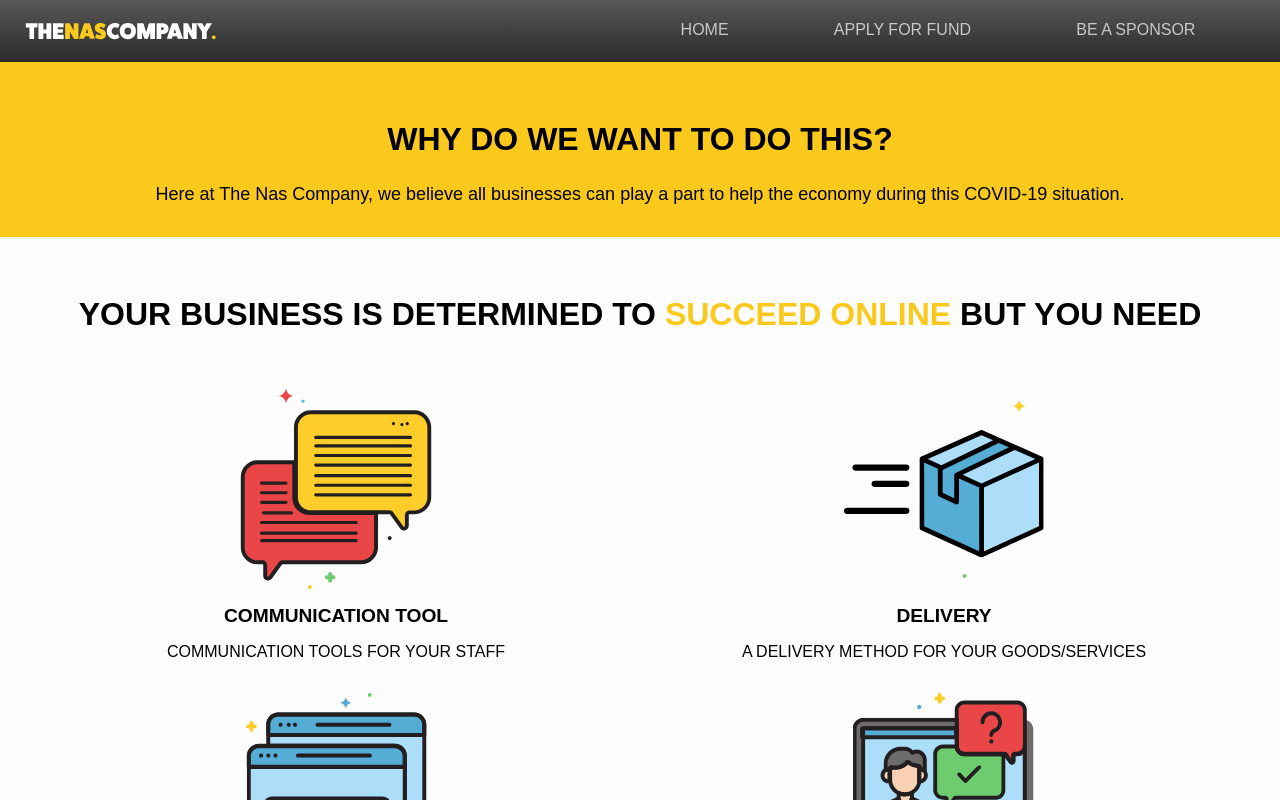
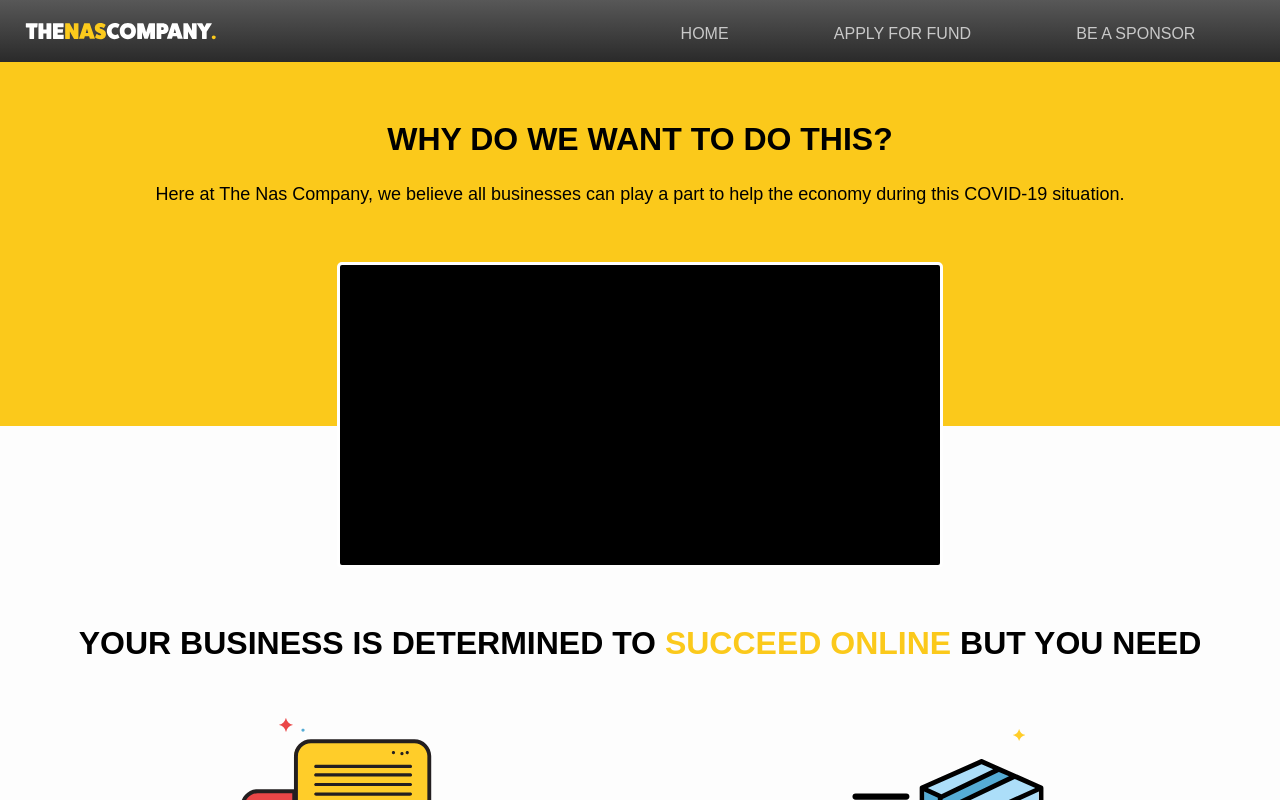
Before and after one commit to go-online-fund/frontend, a React (Create React App) app: page / in a window 1280 px wide. Shown: the top 800 px of the page. Built offline with nearby package versions, Linux system fonts and the light colour scheme.

Commit message:
Add video placeholder

```diff
--- a/package.json
+++ b/package.json
@@ -13,6 +13,7 @@
     "@types/styled-components": "^5.0.1",
     "react": "^16.13.1",
     "react-dom": "^16.13.1",
+    "react-player": "^1.15.3",
     "react-scripts": "3.4.1",
     "react-select": "^3.1.0",
     "smoothscroll-polyfill": "^0.4.4",
--- a/src/components/header/header.tsx
+++ b/src/components/header/header.tsx
@@ -8,6 +8,10 @@ const HeaderWrapper = styled.header`
   display: flex;
   padding: 1rem 2rem 1rem 0.5rem;
   justify-content: space-between;
+  @media (min-width: 768px){
+    text-align: center;
+    align-items: center
+  }
 `;
 
 const NavAnchor = styled.a`
--- a/src/components/pages/landing/apply-fund-form.tsx
+++ b/src/components/pages/landing/apply-fund-form.tsx
@@ -21,7 +21,7 @@ const ApplyFundFormHeader = styled.h1`
 `;
 
 const ApplyFundFormHeaderHighLight = styled.span`
- color: #fbc91b;
+ color: #fbc91b !important;
  font-weight: bold;
 `;
 
--- a/src/components/pages/landing/call-to-action.tsx
+++ b/src/components/pages/landing/call-to-action.tsx
@@ -13,6 +13,22 @@ const CallToActionWrapper = styled.section`
   display: flex;
   flex-direction: column;
   padding: 2rem 2rem;
+  position: relative;
+  height: 300px
+`;
+
+const CallToActionVideo = styled.div`
+
+   @media (max-width: 415px) {
+     margin-top: 40px
+   }
+  height: 300px;
+  width: 600px;
+  border: 3px solid white;
+  border-radius: 5px;
+  position: absolute;
+  background: black;
+  top: 200px
 `;
 
 const HighlightDescription = styled.span`
@@ -25,6 +41,7 @@ const CallToAction: React.FC = () => {
       <CallToActionHeader>WHY DO WE WANT TO DO THIS?</CallToActionHeader>
       <HighlightDescription>Here at The Nas Company, we believe all businesses can play a part to help the economy during this COVID-19 situation.
         </HighlightDescription>
+        <CallToActionVideo />
     </CallToActionWrapper>
   );
 }
--- a/src/components/pages/landing/move-online.tsx
+++ b/src/components/pages/landing/move-online.tsx
@@ -24,7 +24,8 @@ const MoveOnlineTitle = styled.h1`
   width: 100%;
   text-transform: uppercase;
   margin-bottom: 40px;
-  font-size: 2em
+  font-size: 2em;
+  padding-top: 140px
 `;
 
 const MoveOnlineDescription = styled.span`
--- a/src/components/pages/landing/sponsors-form.tsx
+++ b/src/components/pages/landing/sponsors-form.tsx
@@ -22,6 +22,7 @@ interface SponsorHelpOption {
 
 const SponsorSection = styled.div`
   margin: 0 auto;
+  padding-top: 60px;
   text-align: center;
   align-items: center;
   height: 100%;
```
Also changed, not shown: 1 other file (tests, documents, lock files or other folders).
